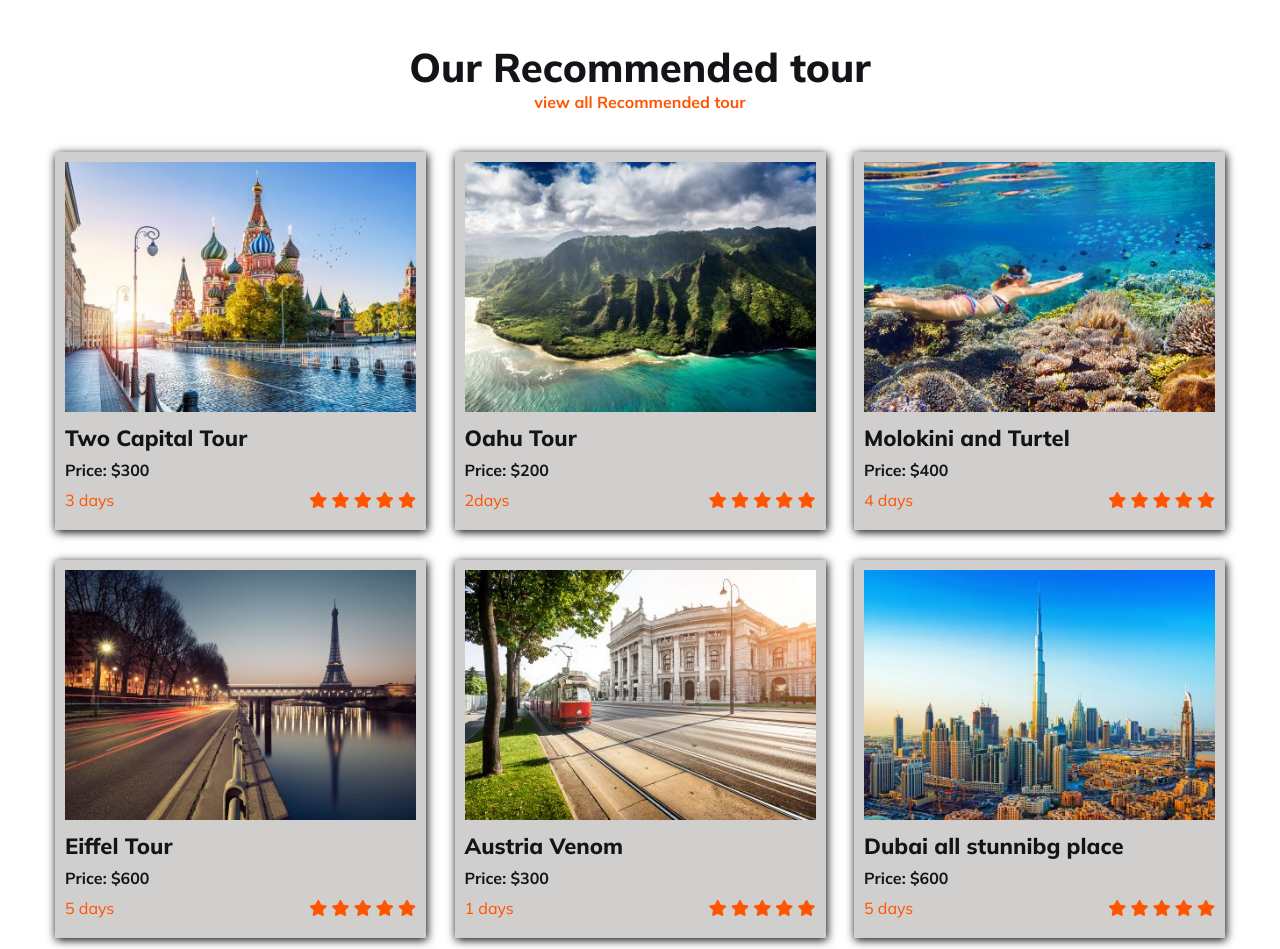
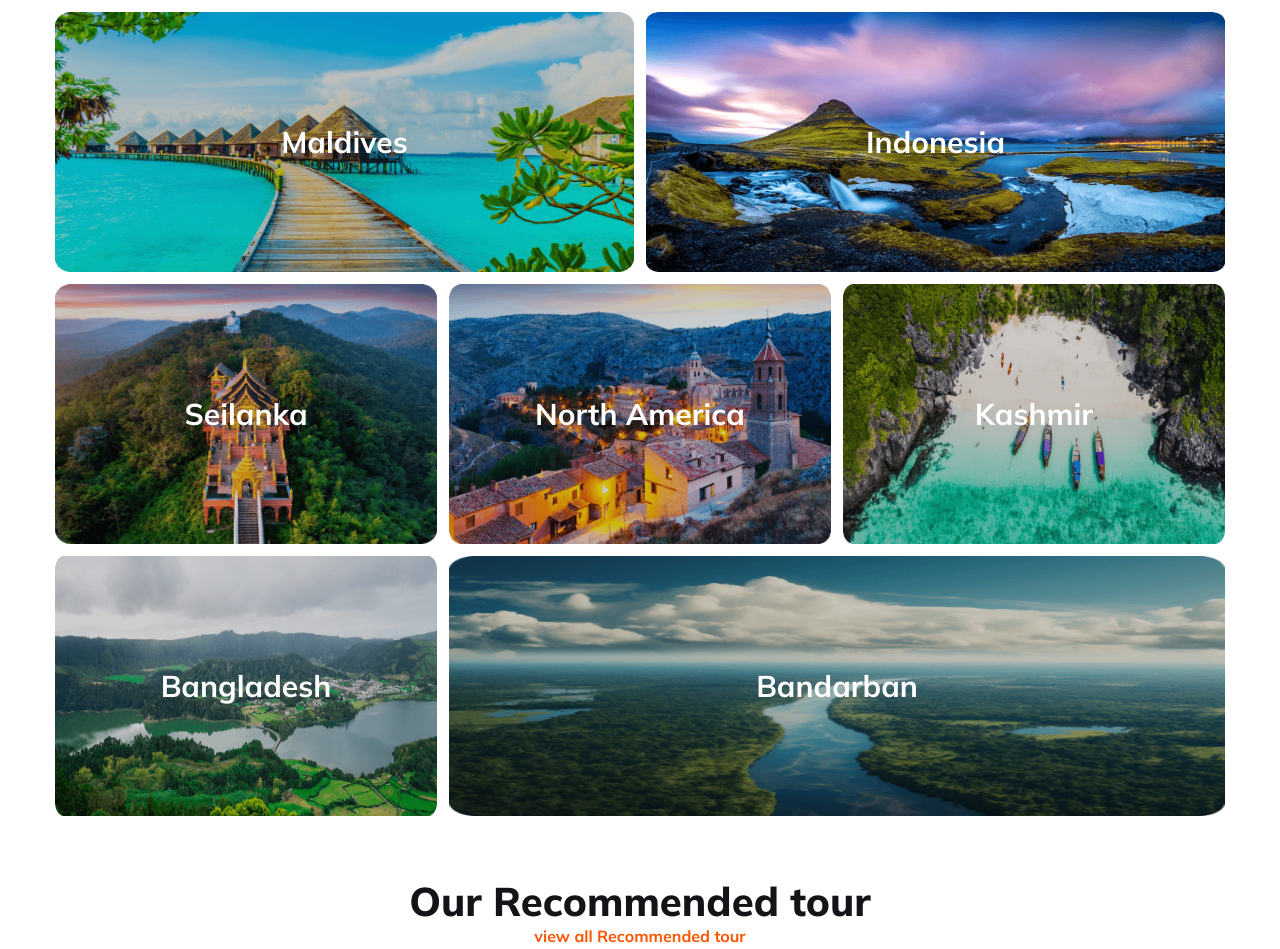
Before and after one commit to boktearhossen/assignment-2-travel-tour, a plain HTML site: page index.html in a window 1280 px wide. Shown: the part 1420-2369 px from the top of the page. Drawn offline with Linux system fonts and the light colour scheme.

Commit message:
added our destination section

```diff
--- a/index.css
+++ b/index.css
@@ -153,6 +153,65 @@ font-weight: 800;
 .popular-right{
     margin-left: 50px;
 }
+
+/* destination=========================================== */
+
+.destination-image1, .destination-image2, .destination-image3, .destination-image4, .destination-image5, .destination-image6, .destination-image7{
+    height: 260px;
+
+}
+.image img{
+    height: 100%;
+
+}
+.image{
+    position: relative;
+    display: flex;
+    align-items: center;
+    justify-content: center;
+}
+.image h2{
+    position: absolute;
+
+    color: #fff;
+    font-size: 30px;
+    font-weight: 700;
+}
+
+.destination-image1{
+    grid-area: destination-image1;
+}
+.destination-image2{
+    grid-area: destination-image2;
+}
+.destination-image3{
+    grid-area: destination-image3;
+}
+.destination-image4{
+    grid-area: destination-image4;
+}
+.destination-image5{
+    grid-area: destination-image5;
+}
+.destination-image6{
+    grid-area: destination-image6;
+}
+.destination-image7{
+    grid-area: destination-image7;
+}
+
+
+.destination{
+    display: grid;
+    gap: 12px;
+    margin-top: 30px;
+   grid-template-areas:
+   "destination-image1    destination-image1    destination-image1    destination-image2     destination-image2  destination-image2"
+   "destination-image3    destination-image3    destination-image4    destination-image4     destination-image5  destination-image5"
+   "destination-image6    destination-image6    destination-image7    destination-image7     destination-image7  destination-image7"
+   ;
+}
+
 
 
 /* recommend-====================================== */
--- a/index.html
+++ b/index.html
@@ -102,6 +102,36 @@
             <h2 class="heading-text">Choose Our Destination</h2>
             <p>Our tour destination offers breathtaking scenery, <br> and unforgettable experiences for every traveler.</p>
            </div>
+        <div class="destination">
+            <div class="destination-image1 image">
+            <img src="./image/Rectangle 5.png" alt="">
+            <h2> Maldives</h2>
+            </div>
+            <div class="destination-image2 image">
+            <img src="./image/Rectangle 8 (1).png" alt="">
+            <h2>Indonesia </h2>
+            </div>
+            <div class="destination-image3 image">
+            <img src="./image/Rectangle 6.png" alt="">
+            <h2> Seilanka</h2>
+            </div>
+            <div class="destination-image4 image">
+             <img src="./image/Rectangle 7.png" alt="">
+             <h2> North America </h2>
+            </div>
+            <div class="destination-image5 image">
+             <img src="./image/Rectangle 8.png" alt="">
+              <h2>Kashmir</h2>
+            </div>
+            <div class="destination-image6 image">
+             <img src="./image/Rectangle 10.png" alt="">
+             <h2>Bangladesh </h2>
+            </div>
+            <div class="destination-image7 image">
+            <img src="./image/Rectangle 11.png" alt="">
+            <h2>Bandarban </h2>
+            </div>
+        </div>
 
         </div>
        </div>
--- a/responsive.css
+++ b/responsive.css
@@ -46,19 +46,38 @@
     margin-left: 0px;
     margin-top: 30px;
 }
-/* chose */
+/* chose ------------------------------------------*/
 .chose-card{
     width: 100%;
+}
 
-}
-/* recommend */
+
+/* destination ---------------------------------------*/
+.destination{
+    grid-template-areas:
+     "destination-image1"
+     "destination-image2"
+     "destination-image3"
+     "destination-image4"
+     "destination-image5"
+     "destination-image6"
+     "destination-image7"
+    ;
+ }
+/* recommend ----------------------------*/
 .recommend-card-area{
     display: flex;
     flex-direction: column;
+    align-items: center;
+    justify-content: center;
 }
 .recommend-card{
-  width: 90%;
+
+    width: 100% !important;
 }
+
+
+
 /* newsletter */
 .newsletter{
     display: flex;
@@ -98,4 +117,23 @@
         width: 45%;
       }
 
+/* destination */
+.destination{
+    grid-template-areas:
+     "destination-image1  destination-image1"
+     "destination-image2  destination-image3"
+     "destination-image4  destination-image5"
+     "destination-image6   destination-image7"
+
+    ;
+ }
+
+ /* popular */
+ .popular{
+    display: flex;
+    flex-direction: column;
+    gap: 10px;
+}
+
+
   }
```
